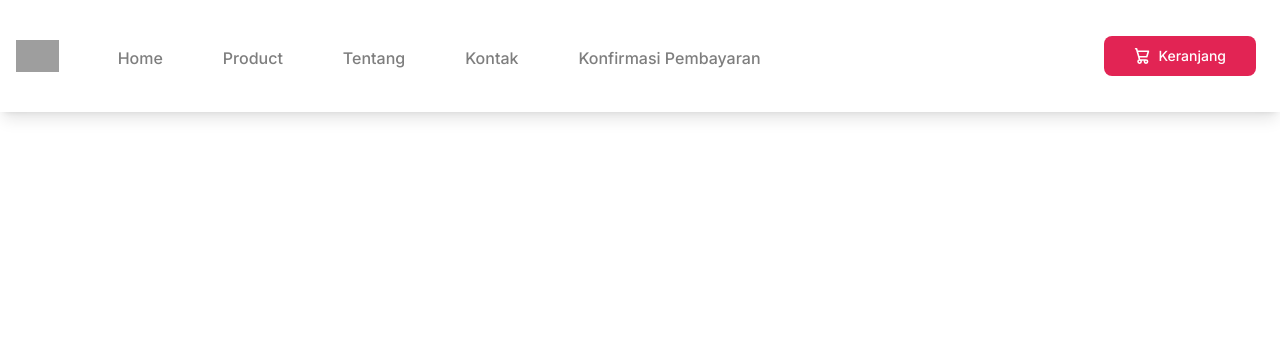
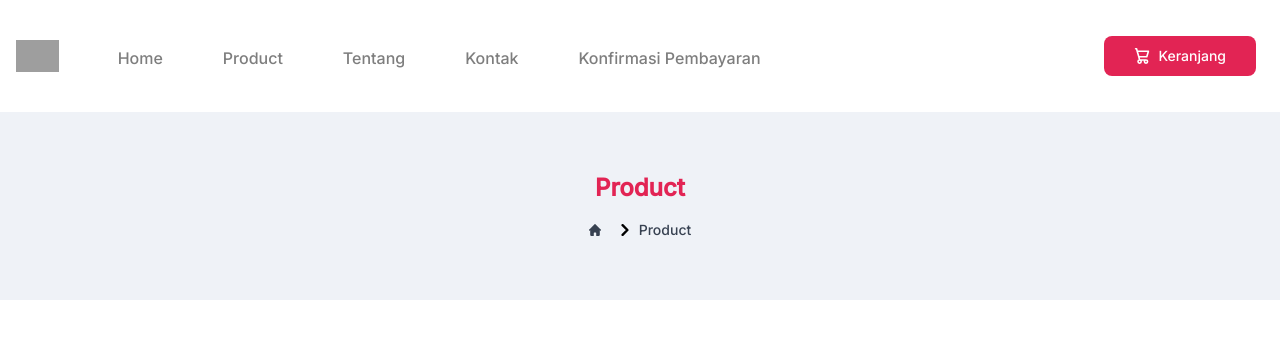
Before and after one commit to mahardikakdenie/nuxt-template, a Nuxt app: page /product/1 in a window 1280 px wide. Shown: the top 338 px of the page. Built offline with nearby package versions, Linux system fonts and the light colour scheme; grey boxes are pictures that could not be loaded.

Commit message:
product detail

```diff
--- a/components/Section/CategoryDetail/Index.vue
+++ b/components/Section/CategoryDetail/Index.vue
@@ -4,7 +4,7 @@
         <div class="grid grid-cols-12 gap-4">
             <div class="col-span-4 sticky">
                 <div class="">
-                        <section-category-detail-side-accordion-menu
+                    <section-category-detail-side-accordion-menu
                         title="Brand"
                         :items="brands"
                     />
--- a/components/Section/Collection.vue
+++ b/components/Section/Collection.vue
@@ -12,6 +12,7 @@
                             v-for="(product, i) in productCollection"
                             :key="i"
                             class="gap-4"
+                            @click="$router.push(`product/${product.key}`)"
                         >
                             <div class="cursor-pointer h-[450px] w-[350px]">
                                 <div
@@ -73,18 +74,22 @@
 <script setup>
 const productCollection = ref([
     {
+        key: 'product-key',
         img: "https://voxo.vercel.app/images/fashion/product/front/1.jpg",
         show: false,
     },
     {
+        key: 'product-key',
         img: "https://voxo.vercel.app/images/fashion/product/front/3.jpg",
         show: false,
     },
     {
+        key: 'product-key',
         img: "https://voxo.vercel.app/images/fashion/product/front/4.jpg",
         show: false,
     },
     {
+        key: 'product-key',
         img: "https://voxo.vercel.app/images/fashion/product/front/5.jpg",
         show: false,
     },
--- a/components/Section/TitleDetail.vue
+++ b/components/Section/TitleDetail.vue
@@ -2,7 +2,7 @@
 <div class="bg-[#eff2f7] p-[60px]">
     <div class="text-center">
         <h2 class="font-bold text-2xl text-[#e22454]">{{title}}</h2>
-        <SectionBreadcrumb />
+        <SectionBreadcrumb :paths="paths" />
     </div>
 </div>
 </template>
@@ -12,6 +12,10 @@ defineProps({
     title: {
         type: String,
         default: 'Detail Section'
+    },
+    paths: {
+        type: Array,
+        default: null,
     }
 });
 </script>
--- a/pages/category/[id].vue
+++ b/pages/category/[id].vue
@@ -1,12 +1,25 @@
 <template>
 <div class="max-w-xxl">
-    <SectionTitleDetail title="Detail Category" />
+    <SectionTitleDetail title="Detail Category" :paths="paths" />
     <SectionCategoryDetail class="mt-6" />
 </div>
 </template>
 
-<script>
-export default {};
+<script setup>
+const paths = [
+    {
+        title: '',
+        link: '/',
+    },
+    {
+        title: 'Category',
+        link: '/proejct',
+    },
+    {
+        title: 'Category',
+        link: '/proejct',
+    }
+]
 </script>
 
 <style>
--- /dev/null
+++ b/pages/product/[id].vue
@@ -0,0 +1,22 @@
+<template>
+<div class="max-w-xxl">
+    <SectionTitleDetail title="Product" :paths="paths" />
+</div>
+</template>
+
+<script setup>
+const paths = [
+    {
+        title: '',
+        link: '/',
+    },
+    {
+        title: 'Product',
+        link: '/proejct',
+    },
+]
+</script>
+
+<style>
+
+</style>
```
